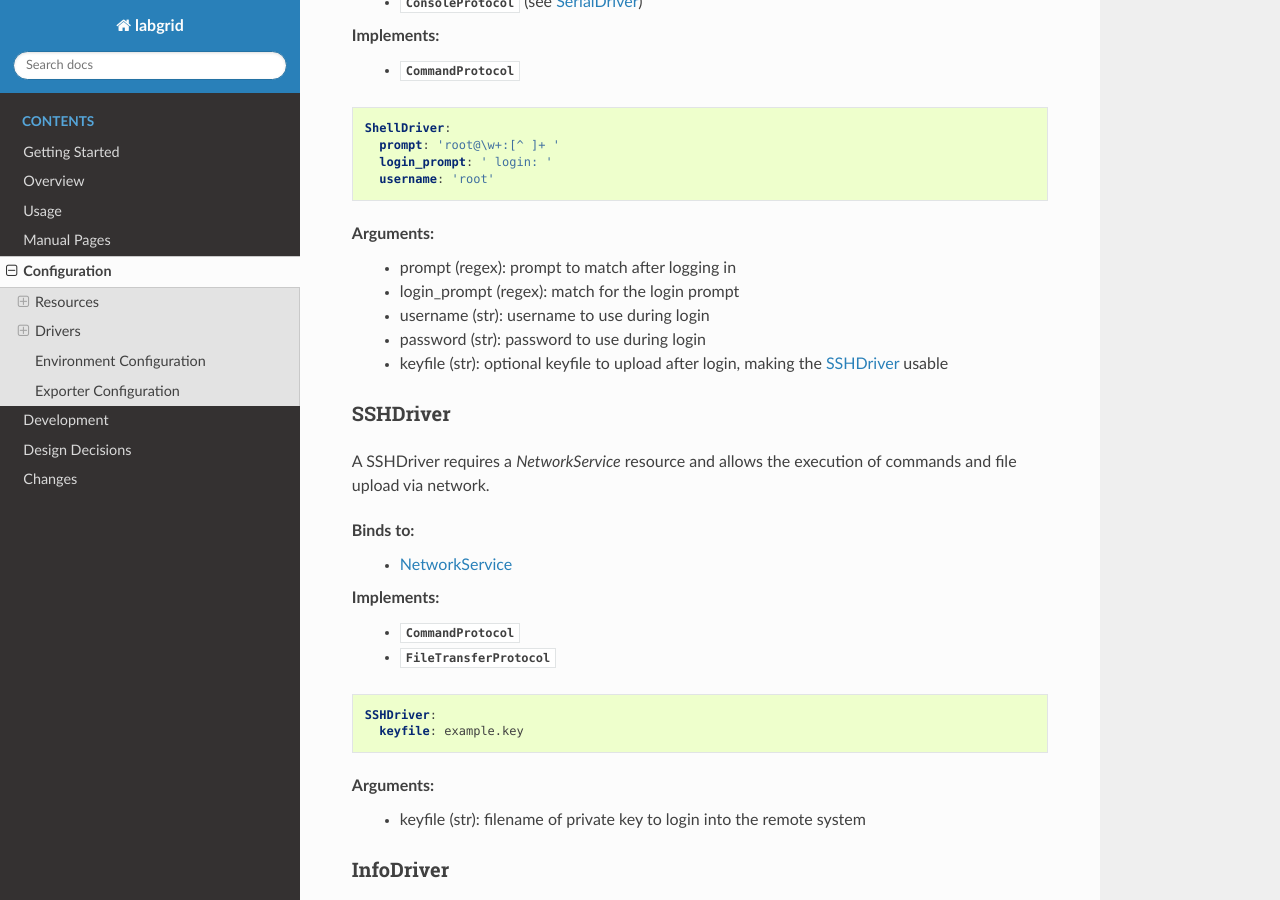
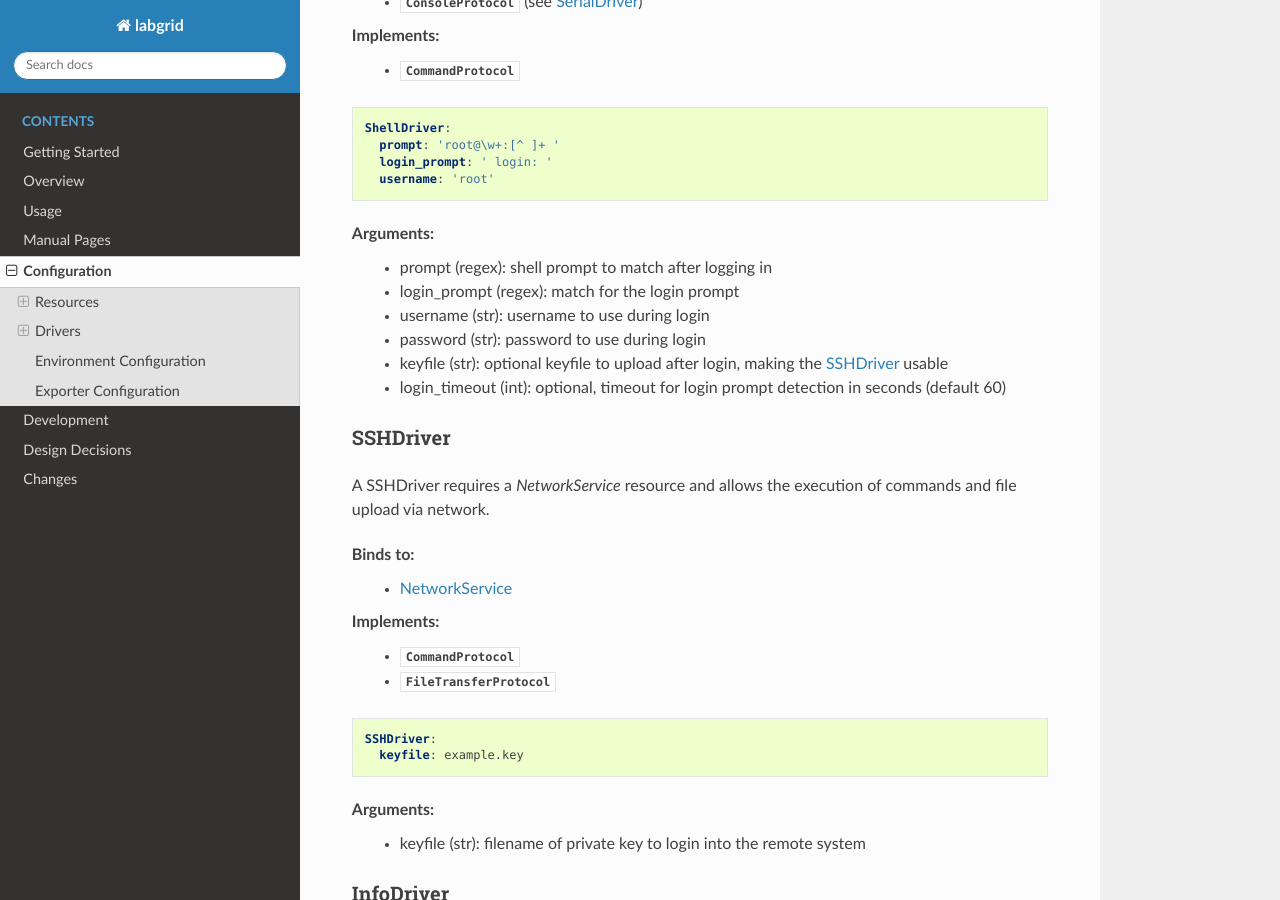
Before and after one commit to labgrid-project/labgrid, a Sphinx documentation site: the page built from doc/configuration.rst, in a window 1280 px wide and 900 px high, scrolled down 9203 px. Built offline with Sphinx 7.4.7 and the Read the Docs theme 2.0.0, drawn with Linux system fonts in a browser that asks for light colours; pages that are not in the unit, such as notebooks, are missing from menus.

Commit message:
driver/shelldriver: add login timeout option
Signed-off-by: Jan Luebbe <jlu@pengutronix.de>

```diff
--- a/doc/configuration.rst
+++ b/doc/configuration.rst
@@ -444,12 +444,14 @@ Implements:
      username: 'root'
 
 Arguments:
-  - prompt (regex): prompt to match after logging in
+  - prompt (regex): shell prompt to match after logging in
   - login_prompt (regex): match for the login prompt
   - username (str): username to use during login
   - password (str): password to use during login
   - keyfile (str): optional keyfile to upload after login, making the
     `SSHDriver`_ usable
+  - login_timeout (int): optional, timeout for login prompt detection in
+    seconds (default 60)
 
 .. _conf-sshdriver:
 
```
Also changed, not shown: 1 other file.
